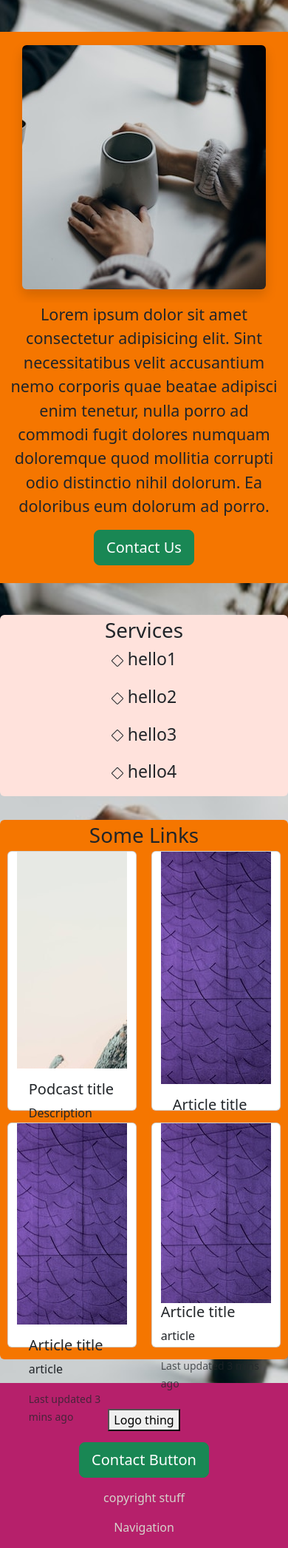
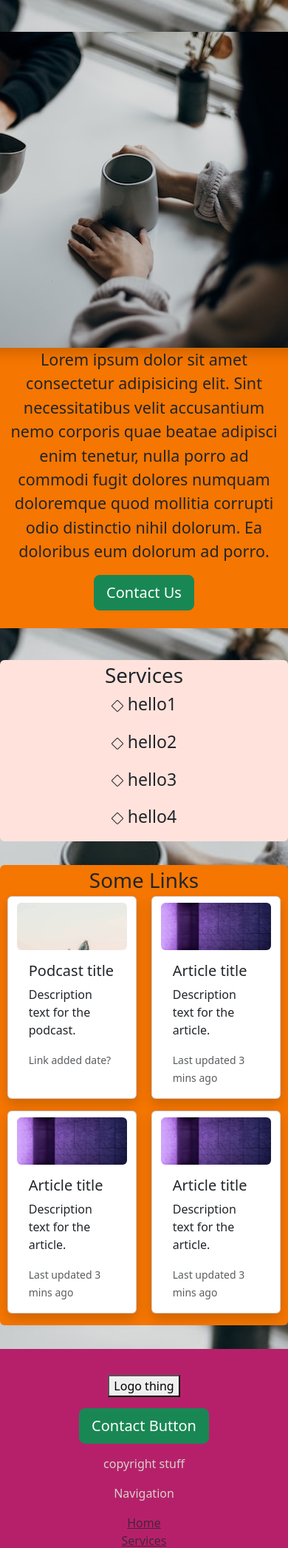
Before and after one commit to alexray113/empower-website-new, a Flask app: page / in a window 390 px wide; the page is wider, and only the part inside the window is pictured. Shown: the part 58-2150 px from the top of that part at 74% size. Run offline with Flask 3, Linux system fonts and the light colour scheme.

Commit message:
updated card styling on index.html for consistent sizing, object fit and ratio on images

```diff
--- a/static/index.css
+++ b/static/index.css
@@ -3,62 +3,3 @@
 .card {
     max-width: 45%;
 }
-
-.img-wrapper {
-    aspect-ratio: 1/1;
-    height: 90%;
-    width: auto;
-    overflow: hidden;
-    display: flex;
-    justify-content: center;
-    align-items: center;
-}
-
-.img-hole {
-    /* display: flex;
-    justify-content: center;
-    align-items: center; */
-    overflow: hidden;
-}
-
-/* #homepage-row-1-div-1 {
-    justify-content: center;
-    padding: 35px;
-}
-
-#homepage-row-1-div-2 img{
-    width: 95%;
-    height: auto;
-    margin: 20px;
-}
-
-.homepage-podcast-link-wrapper img {
-    height: 300px;
-    width: auto;
-}
-
-#podcast-hyperlink {
-    display: block;
-}
-
-.homepage-links-wrapper img {
-    height: 100px;
-    width: 100px;
-} */
-
-/* @media (max-width: 768px) {
-    .homepage-podcast-link-wrapper img {
-        justify-self: center;
-    }
-
-    .homepage-links-wrapper {
-        display: flex;
-        flex-direction: column;
-        justify-content: center;
-        width: 100%
-    }
-
-    .homepage-links-wrapper a {
-        display: block;
-    }
-} */
--- a/templates/index.html
+++ b/templates/index.html
@@ -6,21 +6,35 @@
 <div class="container-fluid">
   <!-- row-1 header + contact button-->
 
-  <div class="text-center fs-4 content-row-margins row orange-bg-color" id="homepage-row-1">
-    <div class="pb-4 p-sm-4 pb-lg-0 align-self-center col-12 order-2 col-sm-8 order-sm-1" id="homepage-row-1-div-1">
+  <div
+    class="text-center fs-4 content-row-margins row orange-bg-color"
+    id="homepage-row-1"
+  >
+    <div
+      class="pb-4 p-sm-4 pb-lg-0 align-self-center col-12 order-2 col-sm-8 order-sm-1"
+      id="homepage-row-1-div-1"
+    >
       <p>
         Lorem ipsum dolor sit amet consectetur adipisicing elit. Sint
-          necessitatibus velit accusantium nemo corporis quae beatae adipisci
-          enim tenetur, nulla porro ad commodi fugit dolores numquam doloremque
-          quod mollitia corrupti odio distinctio nihil dolorum. Ea doloribus eum
+        necessitatibus velit accusantium nemo corporis quae beatae adipisci enim
+        tenetur, nulla porro ad commodi fugit dolores numquam doloremque quod
+        mollitia corrupti odio distinctio nihil dolorum. Ea doloribus eum
         dolorum ad porro.
       </p>
-      <button class="contact-us-btn btn btn-lg btn-success" id="contact-us-btn__homepage">
+      <button
+        class="contact-us-btn btn btn-lg btn-success"
+        id="contact-us-btn__homepage"
+      >
         Contact Us
       </button>
     </div>
-    <div class="img-hole col-12 order-1 col-sm-4 order-sm-2 d-flex justify-content-center align-items-center"  id="homepage-row-1-div-2">
-    <div class="img-wrapper shadow rounded d-flex justify-content-center align-items-center">
+    <div
+      class="img-hole col-12 order-1 col-sm-4 order-sm-2 d-flex justify-content-center align-items-center"
+      id="homepage-row-1-div-2"
+    >
+      <div
+        class="img-wrapper shadow rounded d-flex justify-content-center align-items-center"
+      >
         <img
           src="/static/img/priscilla-du-preez-K8XYGbw4Ahg-unsplash.jpg"
           class="rounded mx-auto d-block"
@@ -107,16 +121,15 @@
     id="homepage-row-3"
   >
     <div class="text-center fs-1">Some Links</div>
-    <div class="card mb-3">
-      <div class="row g-0">
-        <div class="img-wrapper col-md-4">
+    <div class="card mb-3 shadow">
+      <div class="ratio ratio-21x9 mt-2">
         <img
           src="static/img/nima-sarram-4JMOnj7NFKM-unsplash.jpg"
-            class="object-fit-cover rounded-start"
+          class="object-fit-cover rounded"
           alt="..."
         />
       </div>
-          <div class="card-body col-md-8">
+      <div class="card-body">
         <h5 class="card-title">Podcast title</h5>
         <p class="card-text">Description text for the podcast.</p>
         <p class="card-text">
@@ -124,17 +137,47 @@
         </p>
       </div>
     </div>
-    </div>
-    <div class="card mb-3">
-      <div class="row g-0">
-        <div class="img-wrapper col-md-4">
+    <div class="card mb-3 shadow">
+      <div class="ratio ratio-21x9 mt-2">
         <img
           src="static/img/leo-maverick-O65TY4EAgQ0-unsplash.jpg"
-            class="object-fit-cover rounded-start"
+          class="object-fit-cover rounded"
           alt="..."
         />
       </div>
-          <div class="card-body col-md-8">
+      <div class="card-body">
+        <h5 class="card-title">Article title</h5>
+        <p class="card-text">Description text for the article.</p>
+        <p class="card-text">
+          <small class="text-muted">Last updated 3 mins ago</small>
+        </p>
+      </div>
+    </div>
+    <div class="card mb-3 shadow">
+      <div class="ratio ratio-21x9 mt-2">
+        <img
+          src="static/img/leo-maverick-O65TY4EAgQ0-unsplash.jpg"
+          class="object-fit-cover rounded"
+          alt="..."
+        />
+      </div>
+      <div class="card-body">
+        <h5 class="card-title">Article title</h5>
+        <p class="card-text">Description text for the article.</p>
+        <p class="card-text">
+          <small class="text-muted">Last updated 3 mins ago</small>
+        </p>
+      </div>
+    </div>
+    <div class="card mb-3 shadow">
+      <div class="ratio ratio-21x9 mt-2">
+        <img
+          src="static/img/leo-maverick-O65TY4EAgQ0-unsplash.jpg"
+          class="object-fit-cover rounded"
+          alt="..."
+        />
+      </div>
+      <div class="card-body">
         <h5 class="card-title">Article title</h5>
         <p class="card-text">Description text for the article.</p>
         <p class="card-text">
@@ -143,43 +186,6 @@
       </div>
     </div>
   </div>
-    <div class="card mb-3">
-      <div class="row g-0">
-        <div class="img-wrapper col-md-4"">
-          <img
-            src="static/img/leo-maverick-O65TY4EAgQ0-unsplash.jpg"
-            class="object-fit-cover rounded-start"
-            alt="..."
-          />
-        </div>
-          <div class="col-md-8 card-body">
-            <h5 class="card-title">Article title</h5>
-            <p class="card-text">article</p>
-            <p class="card-text">
-              <small class="text-muted">Last updated 3 mins ago</small>
-            </p>
-          </div>
-      </div>
-    </div>
-    <div class="card mb-3">
-      <div class="row g-0">
-        <div class="img-wrapper col-md-4">
-          <img
-            src="static/img/leo-maverick-O65TY4EAgQ0-unsplash.jpg"
-            class="object-fit-cover rounded-start"
-            alt="..."
-          />
-        </div>
-        <div class="col-md-8 ard-body">
-            <h5 class="card-title">Article title</h5>
-            <p class="card-text">article</p>
-            <p class="card-text">
-              <small class="text-muted">Last updated 3 mins ago</small>
-            </p>
-        </div>
-      </div>
-    </div>
-  </div>
 </div>
 
 {% endblock %}
```
Lines whose indentation alone changed are shown as unchanged.
